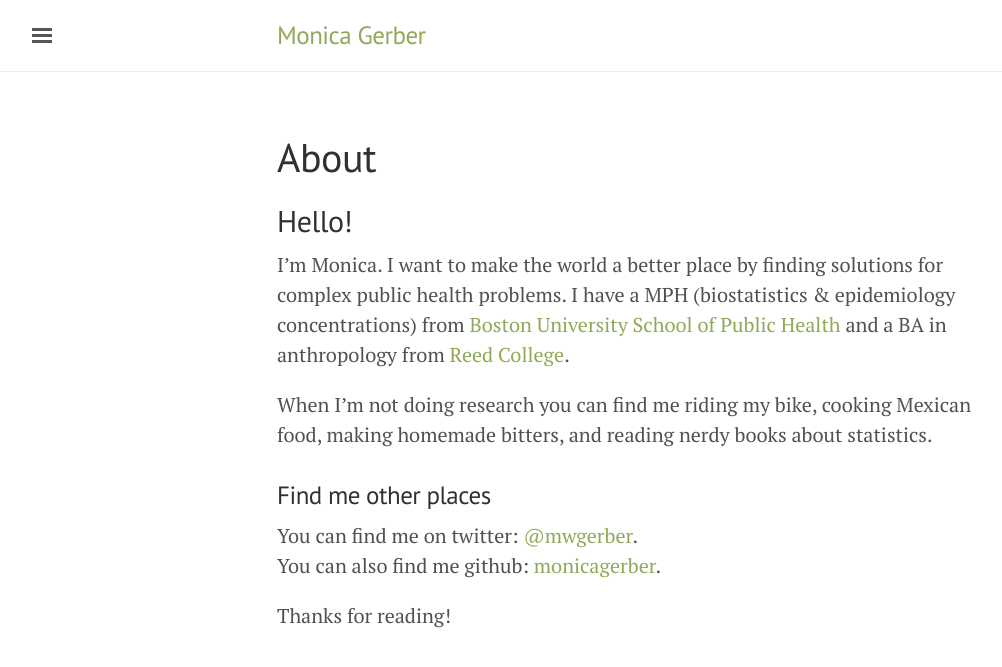
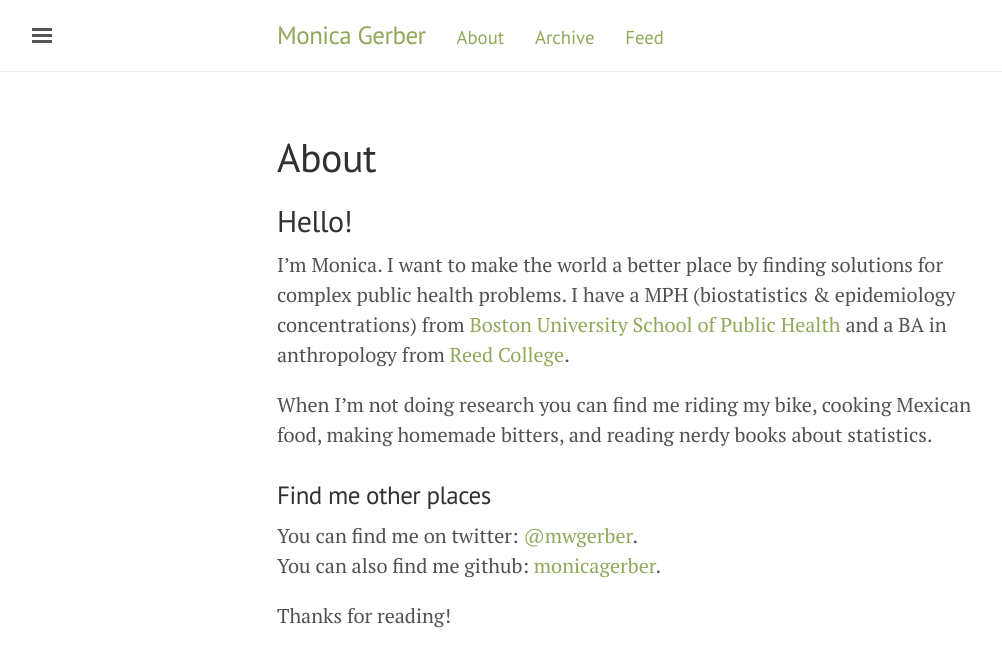
Before and after one commit to monicagerber/monicagerber.github.io, a Jekyll site: the page built from about.md, in a window 1280 px wide. Shown: the top 667 px of the page, without its empty margins (3-1005 px from the left). Built offline with Jekyll 4.4.1, drawn with Linux system fonts in a browser that asks for light colours.

Commit message:
Adding arvchive and navigation bar

```diff
--- a/_config.yml
+++ b/_config.yml
@@ -17,3 +17,8 @@ author:
   name:              Monica Gerber
   url:               https://twitter.com/mwgerber
   email:             mwgerber@gmail.com
+
+pages_list:
+  About: '/about'
+  Archive: '/archive'
+  Feed: '/atom.xml'
--- a/_layouts/default.html
+++ b/_layouts/default.html
@@ -13,8 +13,13 @@
       <div class="masthead">
         <div class="container">
           <h3 class="masthead-title">
-            <a href="{{ site.baseurl }}/" title="Home">{{ site.title }}</a>
-            <small>{{ site.tagline }}</small>
+            <h3 class="masthead-title">
+				<a href="/" title="Home">{{ site.title }}</a>
+
+				{% for page in site.pages_list %}
+  					&nbsp;&nbsp;&nbsp;
+  					<small><a href="{{ page[1]  }}">{{ page[0] }}</a></small>
+				{% endfor %}
           </h3>
         </div>
       </div>
```
Also changed, not shown: archive.md (added, +10 -0 lines).
